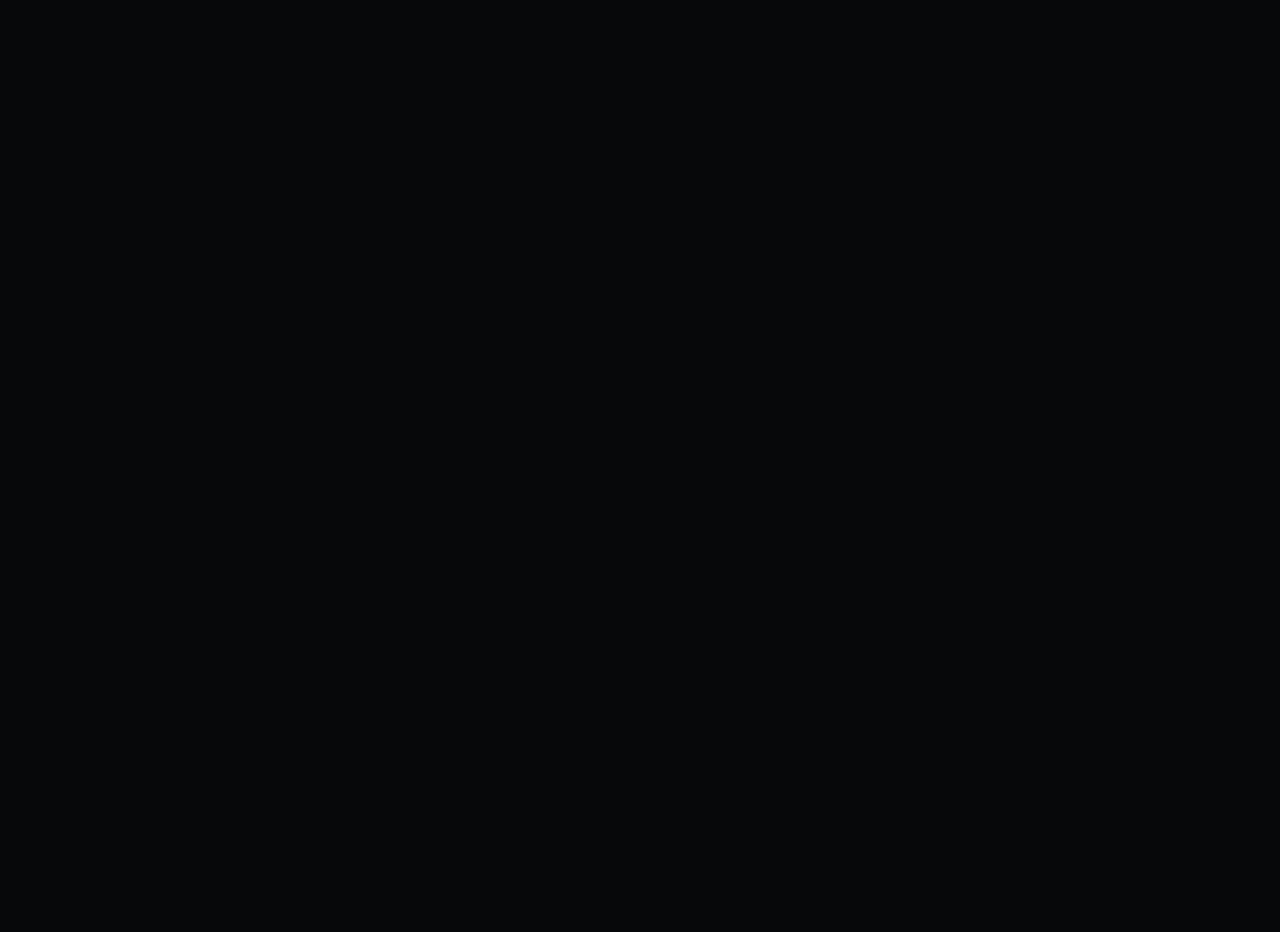
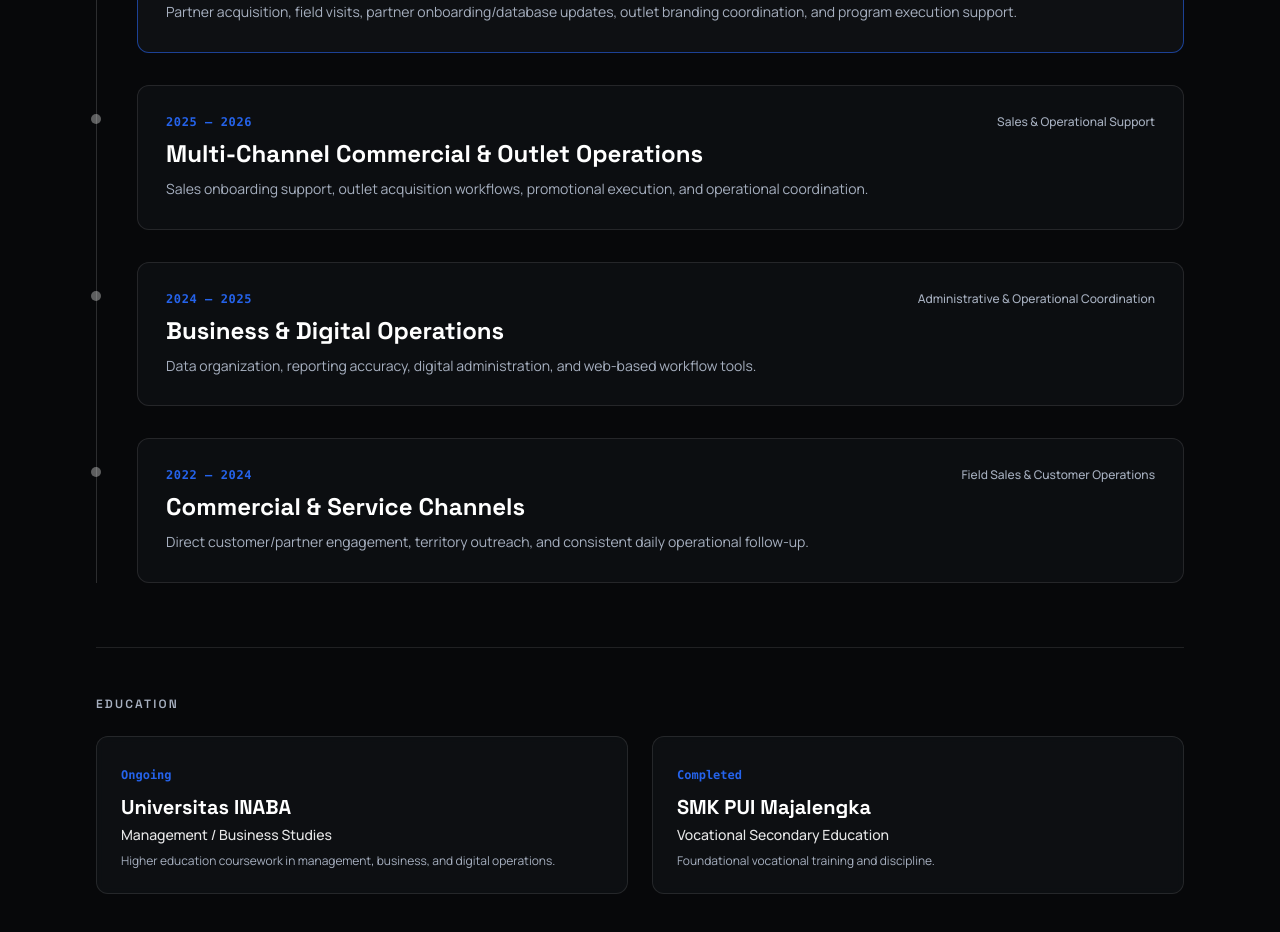
Before and after one commit to nanaseptiana1991-png/nana-septiana-portfolio, a Next.js app: page /experience in a window 1280 px wide. Before the commit this address had no page. Shown: the part 520-1452 px from the top of the page. Before the commit the page ends 864 px from the top, so only its background shows below. Built offline with nearby package versions, Linux system fonts and the light colour scheme.

Commit message:
Create page.tsx

```diff
--- /dev/null
+++ b/src/app/experience/page.tsx
@@ -0,0 +1,155 @@
+"use client";
+
+import { useEffect, useRef, useState } from "react";
+import gsap from "gsap";
+import { ScrollTrigger } from "gsap/ScrollTrigger";
+import { EXPERIENCE_DATA, EDUCATION_DATA } from "@/data/portfolioData";
+
+gsap.registerPlugin(ScrollTrigger);
+
+export default function ExperiencePage() {
+  const pageRef = useRef<HTMLDivElement>(null);
+  const [activeId, setActiveId] = useState<string>(EXPERIENCE_DATA[0]?.id ?? "");
+
+  useEffect(() => {
+    const prefersReducedMotion = window.matchMedia(
+      "(prefers-reduced-motion: reduce)"
+    ).matches;
+
+    if (prefersReducedMotion || !pageRef.current) return;
+
+    const ctx = gsap.context(() => {
+      gsap.from(".exp-header", {
+        y: 20,
+        opacity: 0,
+        duration: 0.7,
+        stagger: 0.1,
+        ease: "power3.out",
+        clearProps: "transform",
+      });
+
+      gsap.utils.toArray<HTMLElement>(".exp-entry").forEach((entry) => {
+        const id = entry.dataset.expId;
+
+        gsap.from(entry, {
+          y: 26,
+          opacity: 0,
+          duration: 0.7,
+          ease: "power2.out",
+          clearProps: "transform",
+          scrollTrigger: {
+            trigger: entry,
+            start: "top 82%",
+            once: true,
+          },
+        });
+
+        ScrollTrigger.create({
+          trigger: entry,
+          start: "top 58%",
+          end: "bottom 42%",
+          onEnter: () => id && setActiveId(id),
+          onEnterBack: () => id && setActiveId(id),
+        });
+      });
+    }, pageRef);
+
+    return () => ctx.revert();
+  }, []);
+
+  return (
+    <div ref={pageRef} className="relative min-h-screen w-full py-16 sm:py-24">
+      <div className="mx-auto max-w-6xl px-5 sm:px-8">
+        <div className="max-w-3xl">
+          <p className="exp-header font-display text-xs font-semibold tracking-wideLabel text-electric-blue uppercase">
+            Experience & Education
+          </p>
+          <h1 className="exp-header mt-3 font-display text-3xl font-bold leading-tight tracking-editorial text-white sm:text-5xl">
+            CAREER TIMELINE & ACADEMIC FOUNDATION.
+          </h1>
+          <p className="exp-header mt-4 text-sm leading-relaxed text-silver sm:text-base">
+            Field sales, distribution operations, partner support, and ongoing
+            management studies.
+          </p>
+        </div>
+
+        <div className="mt-14">
+          <h2 className="font-display text-xs font-semibold tracking-wideLabel text-silver uppercase">
+            Work Experience
+          </h2>
+
+          <div className="relative mt-8 border-l border-white/15 pl-6 sm:pl-10">
+            <div className="space-y-8">
+              {EXPERIENCE_DATA.map((item) => {
+                const isHighlighted = activeId === item.id;
+
+                return (
+                  <div
+                    key={item.id}
+                    data-exp-id={item.id}
+                    onMouseEnter={() => setActiveId(item.id)}
+                    className={`exp-entry relative rounded-xl border p-5 transition-colors sm:p-7 ${
+                      isHighlighted
+                        ? "border-electric-blue/60 bg-charcoal/95"
+                        : "border-white/10 bg-charcoal/75"
+                    }`}
+                  >
+                    <span
+                      aria-hidden="true"
+                      className={`absolute -left-[31px] top-7 h-2.5 w-2.5 rounded-full transition-colors sm:-left-[47px] ${
+                        isHighlighted ? "bg-electric-blue" : "bg-white/35"
+                      }`}
+                    />
+
+                    <div className="flex flex-col gap-1 sm:flex-row sm:items-center sm:justify-between">
+                      <span className="font-mono text-xs font-semibold tracking-wider text-electric-blue">
+                        {item.period}
+                      </span>
+                      <span className="text-xs font-medium text-silver">
+                        {item.role}
+                      </span>
+                    </div>
+
+                    <h3 className="mt-2 font-display text-xl font-bold text-white sm:text-2xl">
+                      {item.company}
+                    </h3>
+
+                    <p className="mt-2 text-sm leading-relaxed text-silver">
+                      {item.focus}
+                    </p>
+                  </div>
+                );
+              })}
+            </div>
+          </div>
+        </div>
+
+        <div className="mt-16 border-t border-white/10 pt-12">
+          <h2 className="font-display text-xs font-semibold tracking-wideLabel text-silver uppercase">
+            Education
+          </h2>
+
+          <div className="mt-6 grid grid-cols-1 gap-6 md:grid-cols-2">
+            {EDUCATION_DATA.map((edu) => (
+              <div
+                key={edu.id}
+                className="rounded-xl border border-white/10 bg-charcoal/85 p-6 backdrop-blur-sm"
+              >
+                <span className="font-mono text-xs font-semibold text-electric-blue">
+                  {edu.period}
+                </span>
+                <h3 className="mt-2 font-display text-lg font-bold text-white sm:text-xl">
+                  {edu.institution}
+                </h3>
+                <p className="mt-1 text-sm font-medium text-white/90">
+                  {edu.degree}
+                </p>
+                <p className="mt-2 text-xs text-silver">{edu.statusNote}</p>
+              </div>
+            ))}
+          </div>
+        </div>
+      </div>
+    </div>
+  );
+}
```
